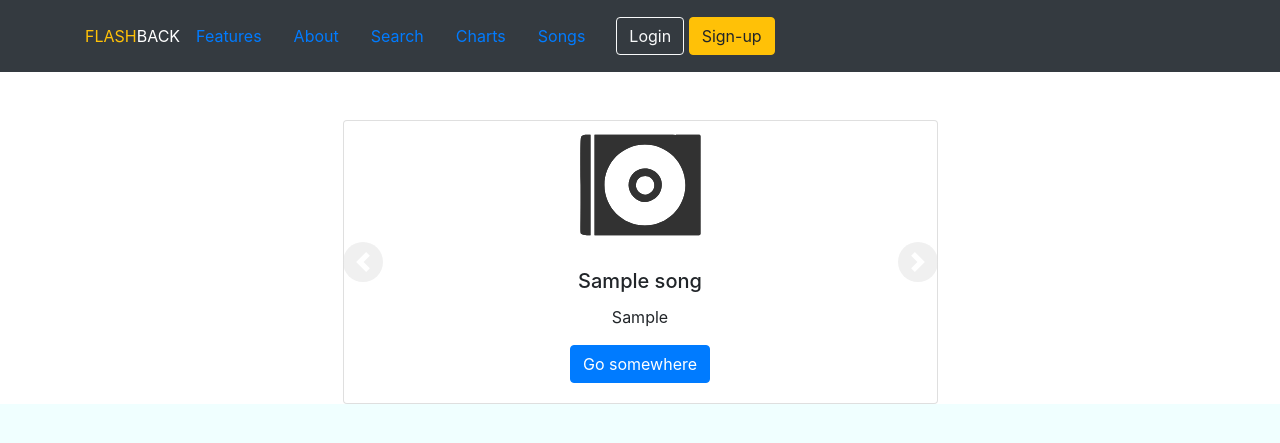
After one commit to dmcconeghy/flashback, a Flask app: page /songs/gallery in a window 1280 px wide. The commit adds this page. Shown: the top 443 px of the page. Run offline with Flask 2, Linux system fonts and the light colour scheme; tables that the repository leaves empty hold one stand-in row (values such as "Sample post").

Commit message:
Adds song gallery and bootstrap jquery dependecies

```diff
--- a/app.py
+++ b/app.py
@@ -227,6 +227,13 @@ def show_song_details(song_id):
 
     return render_template('song.html', song=song)
 
+@app.route('/songs/gallery')
+def show_song_gallery():
+    """ Returns a scrollable gallery of songs. """
+
+    songs = Song.query.all()
+
+    return render_template('song_gallery.html', songs=songs)
 ################### SIGNUP ###################
 
 @app.route('/signup', methods=['GET', 'POST'])
--- a/static/css/styles.css
+++ b/static/css/styles.css
@@ -5,3 +5,13 @@ html {
 .nav-link:hover {
     color: white;
 }
+
+.carousel-control-prev,
+.carousel-control-next {
+  background-color: #e1e1e1;
+  width: 5vh;
+  height: 5vh;
+  border-radius: 50%;
+  top: 50%;
+  transform: translateY(-50%);
+}
--- a/templates/base.html
+++ b/templates/base.html
@@ -4,12 +4,12 @@
 
 <head>
   <meta charset="UTF-8">
+  <meta name="viewport" content="width=device-width, initial-scale=1, shrink-to-fit=no">
 
   <title>
     FLASHBACK - {% block title %}{% endblock %}
   </title>
-  <link rel="stylesheet"
-  href="https://unpkg.com/bootstrap/dist/css/bootstrap.css">
+  <link rel="stylesheet" href="https://cdn.jsdelivr.net/npm/bootstrap@4.3.1/dist/css/bootstrap.min.css" integrity="sha384-ggOyR0iXCbMQv3Xipma34MD+dH/1fQ784/j6cY/iJTQUOhcWr7x9JvoRxT2MZw1T" crossorigin="anonymous">
   <link href="/static/css/styles.css" rel="stylesheet">
 
 
@@ -59,7 +59,11 @@
   {% endfor %}
 
   {% block content %}{% endblock %}
-  <script src="../static/app.js"></script>
+
+<script src="https://code.jquery.com/jquery-3.3.1.slim.min.js" integrity="sha384-q8i/X+965DzO0rT7abK41JStQIAqVgRVzpbzo5smXKp4YfRvH+8abtTE1Pi6jizo" crossorigin="anonymous"></script>
+<script src="https://cdn.jsdelivr.net/npm/popper.js@1.14.7/dist/umd/popper.min.js" integrity="sha384-UO2eT0CpHqdSJQ6hJty5KVphtPhzWj9WO1clHTMGa3JDZwrnQq4sF86dIHNDz0W1" crossorigin="anonymous"></script>
+<script src="https://cdn.jsdelivr.net/npm/bootstrap@4.3.1/dist/js/bootstrap.min.js" integrity="sha384-JjSmVgyd0p3pXB1rRibZUAYoIIy6OrQ6VrjIEaFf/nJGzIxFDsf4x0xIM+B07jRM" crossorigin="anonymous"></script>
+<script src="../static/app.js"></script>
 </body>
 
 </html>
--- /dev/null
+++ b/templates/song_gallery.html
@@ -0,0 +1,59 @@
+{% extends 'base.html' %}
+
+{% block title %}Songs{% endblock %}
+
+{% block content %}
+<div class="container-fluid d-flex justify-content-center">
+<div class="col-lg-6 col-sm-10 pt-5">
+    <div id="carouselExampleControls" class="carousel slide " data-ride="carousel">
+        <div class="carousel-inner text-center ">
+            {% for song in songs %}
+
+                {% if loop.index0 == 0 %}
+
+                <div class="carousel-item active">
+                    <div class="cards-wrapper">
+                        <div class="card">
+                        <img src="../static/media/missing_album_art.svg" class="card-img-top" alt="..."  width="128px" height="128px">
+                        <div class="card-body">
+                            <h5 class="card-title">{{song.title}}</h5>
+                            <p class="card-text">{{song.artist}}</p>
+                            <a href="#" class="btn btn-primary">Go somewhere</a>
+                        </div>
+                        </div>
+                    </div>
+                </div>
+
+                {% else %}
+
+                <div class="carousel-item">
+                    <div class="cards-wrapper">
+                        <div class="card">
+                            <img src="../static/media/missing_album_art.svg" class="card-img-top" alt="..." width="128px" height="128px">
+                        <div class="card-body">
+                            <h5 class="card-title">{{song.title}}</h5>
+                            <p class="card-text">{{song.artist}}</p>
+                            <a href="#" class="btn btn-primary">Go somewhere</a>
+                        </div>
+                        </div>
+                    </div>
+                </div>
+
+                {% endif %}
+
+            {% endfor %}
+        </div>
+
+        <a class="carousel-control-prev" href="#carouselExampleControls" role="button" data-slide="prev">
+            <span class="carousel-control-prev-icon" aria-hidden="true"></span>
+            <span class="sr-only">Previous</span>
+        </a>
+        <a class="carousel-control-next" href="#carouselExampleControls" role="button" data-slide="next">
+            <span class="carousel-control-next-icon" aria-hidden="true"></span>
+            <span class="sr-only">Next</span>
+        </a>
+
+    </div>
+</div>
+</div>
+{% endblock %}
```
Also changed, not shown: static/media/missing_album_art.svg (added).
